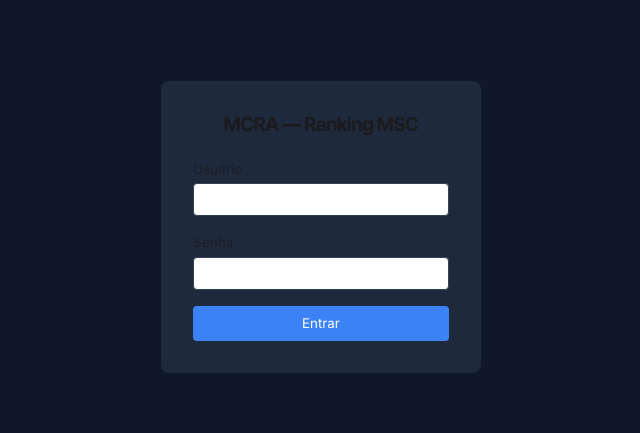
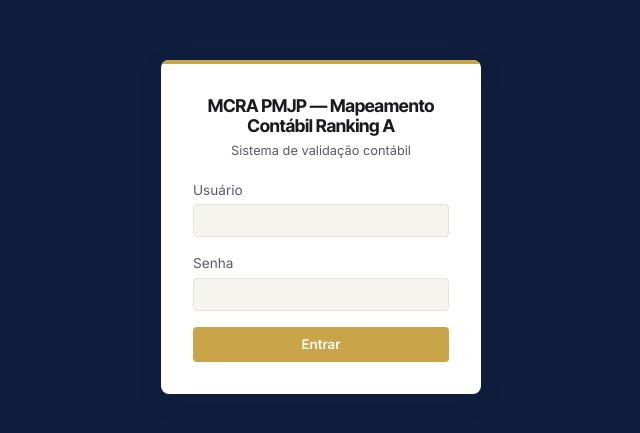
Before and after one commit to GabrielFpaiva/ranking_msc, a React (Vite) app in the folder web/: page /login in a window 1280 px wide. Shown: the part 173-606 px from the top of the page, without its empty margins (319-959 px from the left). Built offline with nearby package versions, Linux system fonts and the light colour scheme.

Commit message:
fix(web): corrige contraste do login com tokens SAMID

```diff
--- a/web/src/screens/Login.tsx
+++ b/web/src/screens/Login.tsx
@@ -32,51 +32,80 @@ export function Login() {
         display: 'flex',
         alignItems: 'center',
         justifyContent: 'center',
-        background: 'var(--color-bg, #0f172a)',
+        background: 'var(--samid-midnight)',
       }}
     >
       <form
         onSubmit={(e) => void handleSubmit(e)}
         style={{
           width: 320,
-          padding: '2rem',
           borderRadius: 8,
-          background: 'var(--color-surface, #1e293b)',
+          background: 'var(--samid-paper)',
+          overflow: 'hidden',
           display: 'flex',
           flexDirection: 'column',
-          gap: '1rem',
+          boxShadow: 'var(--shadow-raised)',
         }}
       >
-        <h1 style={{ fontSize: '1.2rem', marginBottom: '0.5rem', textAlign: 'center' }}>
-          MCRA — Ranking MSC
+        <div style={{ height: 4, background: 'var(--samid-gold)' }} />
+
+        <div style={{ padding: '2rem', display: 'flex', flexDirection: 'column', gap: '1rem' }}>
+          <div style={{ textAlign: 'center', marginBottom: '0.25rem' }}>
+            <h1
+              style={{
+                fontSize: '1.1rem',
+                marginBottom: '0.25rem',
+                color: 'var(--fg-1)',
+                fontFamily: 'var(--font-display)',
+              }}
+            >
+              MCRA PMJP — Mapeamento Contábil Ranking A
             </h1>
+            <p style={{ fontSize: '0.8rem', color: 'var(--fg-2)', margin: 0 }}>
+              Sistema de validação contábil
+            </p>
+          </div>
 
           <label style={{ display: 'flex', flexDirection: 'column', gap: 4 }}>
-          <span style={{ fontSize: '0.85rem', opacity: 0.7 }}>Usuário</span>
+            <span style={{ fontSize: '0.85rem', color: 'var(--fg-2)' }}>Usuário</span>
             <input
               type="text"
               autoComplete="username"
               value={username}
               onChange={(e) => setUsername(e.target.value)}
               required
-            style={{ padding: '0.5rem', borderRadius: 4, border: '1px solid #334155' }}
+              style={{
+                padding: '0.5rem',
+                borderRadius: 4,
+                border: '1px solid var(--border-default)',
+                background: 'var(--bg-canvas)',
+                color: 'var(--fg-1)',
+              }}
             />
           </label>
 
           <label style={{ display: 'flex', flexDirection: 'column', gap: 4 }}>
-          <span style={{ fontSize: '0.85rem', opacity: 0.7 }}>Senha</span>
+            <span style={{ fontSize: '0.85rem', color: 'var(--fg-2)' }}>Senha</span>
             <input
               type="password"
               autoComplete="current-password"
               value={password}
               onChange={(e) => setPassword(e.target.value)}
               required
-            style={{ padding: '0.5rem', borderRadius: 4, border: '1px solid #334155' }}
+              style={{
+                padding: '0.5rem',
+                borderRadius: 4,
+                border: '1px solid var(--border-default)',
+                background: 'var(--bg-canvas)',
+                color: 'var(--fg-1)',
+              }}
             />
           </label>
 
           {error && (
-          <p style={{ color: '#f87171', fontSize: '0.85rem', margin: 0 }}>{error}</p>
+            <p style={{ color: 'var(--samid-erro)', fontSize: '0.85rem', margin: 0 }}>
+              {error}
+            </p>
           )}
 
           <button
@@ -85,15 +114,17 @@ export function Login() {
             style={{
               padding: '0.6rem',
               borderRadius: 4,
-            background: '#3b82f6',
-            color: '#fff',
+              background: 'var(--samid-gold)',
+              color: 'var(--fg-invert)',
               border: 'none',
               cursor: loading ? 'not-allowed' : 'pointer',
               opacity: loading ? 0.7 : 1,
+              fontWeight: 600,
             }}
           >
             {loading ? 'Entrando…' : 'Entrar'}
           </button>
+        </div>
       </form>
     </div>
   );
```
Lines whose indentation alone changed are shown as unchanged.
